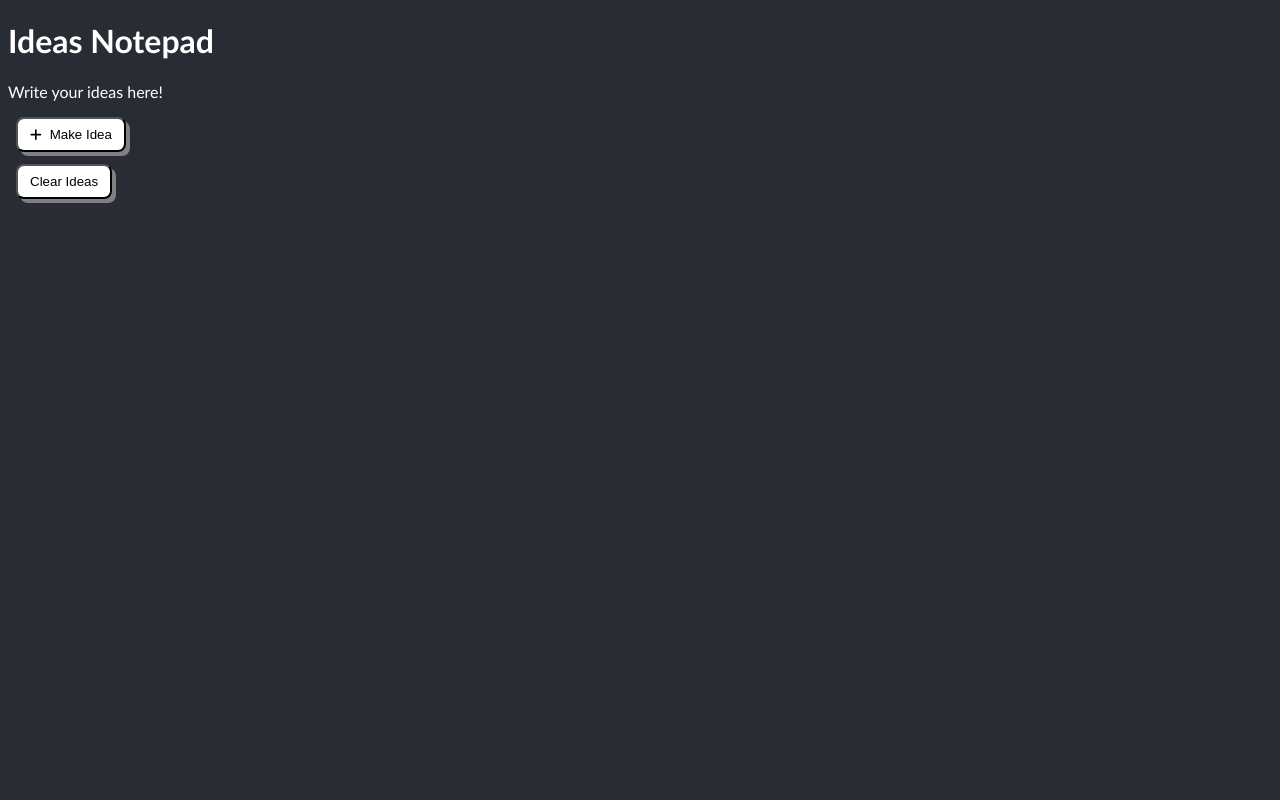
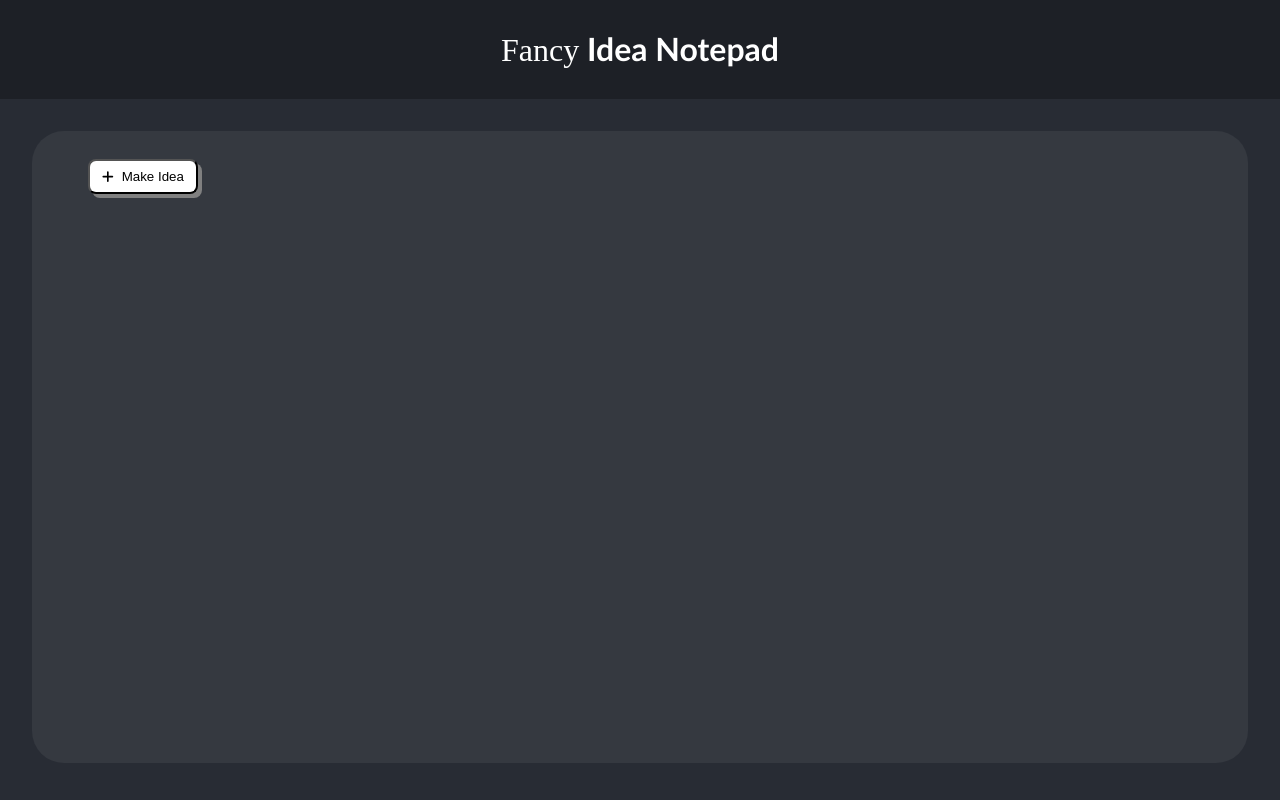
Before and after one commit to LucasNWilliams/IdeasNotepad, a Vue app in the folder Ideas-Notepad/: page / in a window 1280 px wide. Built offline with nearby package versions, Linux system fonts and the light colour scheme; the HTML template or start-up script is replaced by a standard one.

Commit message:
Improves home page layout and design
Introduces a new page header component for a cleaner look.
Refactors the home component to incorporate the header and improve overall structure.
Enhances visual appeal with background color adjustments and better spacing.

```diff
--- a/Ideas-Notepad/src/assets/main.scss
+++ b/Ideas-Notepad/src/assets/main.scss
@@ -3,6 +3,7 @@
   --main-text-color: #ffffff;
 
   --background-color-mix: white;
+  --header-background-color-mix: #14161b;
 
   //--main-background-color-light: #c2c9da;
   //--main-text-color-light: #black;
--- a/Ideas-Notepad/src/components/Home.vue
+++ b/Ideas-Notepad/src/components/Home.vue
@@ -1,17 +1,18 @@
 <template>
-  <div>
-    <h1>Ideas Notepad</h1>
-    <p>Write your ideas here!</p>
-
   <NewIdeaDialog v-model:visible="visible"
                  :new-idea="ideaDialogData"
                  :title="ideaDialogHeader"
                  @save="saveIdea"/>
 
+  <div class="home-body">
+    <PageHeader/>
+
+
+    <div class="ideas">
       <Button :icon="FALibraryIcons.faPlus"
               label="Make Idea"
+              class="new-idea-button"
               @click="toggleNewIdeaDialog()"/>
-    <Button @click="ClearIdeas">Clear Ideas</Button>
 
       <ul class="ideas-list">
         <li v-for="idea in ideas" :key="idea.id">
@@ -21,6 +22,7 @@
         </li>
       </ul>
     </div>
+  </div>
 </template>
 
 <script setup lang="ts">
@@ -29,6 +31,7 @@ import Button from "@/components/common/Button.vue";
 import {FALibraryIcons} from "@/font-awesome-icons";
 import {AddIdea, ClearIdeas, DeleteIdea, EditIdea, GetIdea, GetIdeas} from "@/components/api";
 import IdeaCard from "@/components/IdeaCard.vue";
+import PageHeader from "@/components/PageHeader.vue";
 
 const NewIdeaDialog = defineAsyncComponent(() => import("@/components/NewIdeaDialog.vue"))
 
@@ -122,11 +125,32 @@ onMounted(() => {
 </script>
 
 <style scoped lang="scss">
+.home-body {
+  height: 75vh;
+
+  .ideas {
+    --ideas-list-background: color-mix(in oklab, var(--main-background-color) 93%, var(--background-color-mix));
+
+    height: 100%;
+    background: var(--ideas-list-background);
+    border-radius: 2rem;
+    margin: 1.5rem;
+    padding: 1rem;
+
+    .new-idea-button {
+      margin-left: 2.5rem;
+    }
+
     .ideas-list {
+
       display: flex;
-  justify-content: center;
+      justify-content: flex-start;
       flex-wrap: wrap;
       list-style: none;
+      padding: 1rem;
       gap: 2rem;
+      min-height: 90%;
+    }
+  }
 }
 </style>
--- a/Ideas-Notepad/src/components/IdeaCard.vue
+++ b/Ideas-Notepad/src/components/IdeaCard.vue
@@ -4,7 +4,7 @@
         @click="onClick">
     <template #header-right>
       <div class="idea-card-buttons">
-<!--        <Button :icon="FALibraryIcons.faPen" @click.stop="onEdit"/>-->
+        <Button :icon="FALibraryIcons.faPen"/>
         <Button :icon="FALibraryIcons.faTrashCan" @click.stop="onDelete"/>
       </div>
     </template>
--- a/Ideas-Notepad/src/components/NewIdeaDialog.vue
+++ b/Ideas-Notepad/src/components/NewIdeaDialog.vue
@@ -1,11 +1,11 @@
 <template>
   <Dialog v-model:visible="visible" :header="title">
-    <template v-if="newIdea.title" #header>
+    <template v-if="newIdea.id" #header>
       <TextInput v-model="newIdea.title"
                  full-width/>
     </template>
     <div class="new-idea-body">
-      <TextInput v-if="!newIdea.title"
+      <TextInput v-if="!newIdea.id"
                  v-model="newIdea.title"
                  label="Idea Title"
                  full-width/>
--- /dev/null
+++ b/Ideas-Notepad/src/components/PageHeader.vue
@@ -0,0 +1,28 @@
+<template>
+  <div class="page-header">
+    <h1><span class="fancy-font">Fancy</span> Idea Notepad</h1>
+  </div>
+</template>
+
+<script setup lang="ts">
+
+</script>
+
+<style scoped lang="scss">
+.page-header {
+  --page-header-background: color-mix(in oklab, var(--main-background-color) 45%, var(--header-background-color-mix));
+
+  display: flex;
+  justify-content: center;
+  width: 100%;
+  background: var(--page-header-background);
+  margin: -.5rem;
+  margin-bottom: 2rem;
+  padding: .5rem;
+
+  .fancy-font {
+    font-family: "Brush Script MT", cursive;
+    font-weight: 400;
+  }
+}
+</style>
```
Lines whose indentation alone changed are shown as unchanged.
